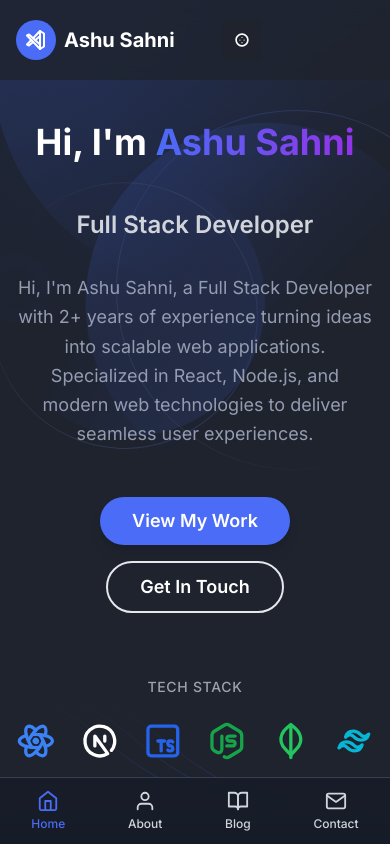
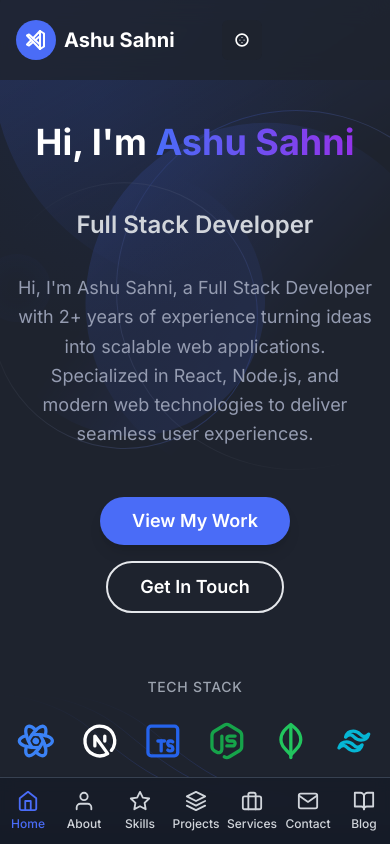
Before and after one commit to ashusahni/Ashu.dev-portfolio-, a Next.js app: page / in a window 390 px wide. Shown: the top 844 px of the page. Built offline with nearby package versions, Linux system fonts and the light colour scheme.

Commit message:
navIconMob

```diff
--- a/components/Header/index.tsx
+++ b/components/Header/index.tsx
@@ -70,7 +70,7 @@ const Header = () => {
                   onClick={handleNavToggler}
                   id="navbarToggler"
                   aria-label="Toggle Menu"
-                  className="absolute right-4 top-1/2 hidden -translate-y-1/2 rounded-lg px-3 py-[6px] ring-primary focus:ring-2 lg:block"
+                  className="hidden"
                 >
                   <span className="relative my-[6px] block h-[2px] w-[30px] bg-black transition-all duration-300 dark:bg-white">
                     {navigationToggler && "rotate-45"}
--- a/components/ui/MobileBottomNav.tsx
+++ b/components/ui/MobileBottomNav.tsx
@@ -1,19 +1,22 @@
 "use client";
 import Link from "next/link";
 import { usePathname } from "next/navigation";
-import { FiHome, FiUser, FiBookOpen, FiMail } from "react-icons/fi";
+import { FiHome, FiUser, FiBookOpen, FiMail, FiLayers, FiBriefcase, FiStar } from "react-icons/fi";
 
 const navItems = [
   { href: "/", label: "Home", icon: FiHome },
-  { href: "/about", label: "About", icon: FiUser },
-  { href: "/blog", label: "Blog", icon: FiBookOpen },
-  { href: "/contact", label: "Contact", icon: FiMail },
+  { href: "/#about", label: "About", icon: FiUser },
+  { href: "/#skills", label: "Skills", icon: FiStar },
+  { href: "/#projects", label: "Projects", icon: FiLayers },
+  { href: "/#services", label: "Services", icon: FiBriefcase },
+  { href: "/#contact", label: "Contact", icon: FiMail },
+  { href: "/blog", label: "Blog", icon: FiBookOpen }, // Dummy blog link
 ];
 
 export default function MobileBottomNav() {
   const pathname = usePathname();
   return (
-    <nav className="fixed bottom-0 left-0 right-0 z-50 bg-white/90 dark:bg-bg-color-dark/90 border-t border-gray-200 dark:border-gray-700 shadow flex justify-around items-center py-2 md:hidden backdrop-blur">
+    <nav className="fixed bottom-0 left-0 right-0 z-50 bg-white/90 dark:bg-bg-color-dark/90 border-t border-gray-200 dark:border-gray-700 shadow flex justify-around items-center py-2 md:hidden backdrop-blur overflow-x-auto">
       {navItems.map((item) => {
         const isActive = pathname === item.href || (item.href !== "/" && pathname.startsWith(item.href));
         const Icon = item.icon;
@@ -21,7 +24,7 @@ export default function MobileBottomNav() {
           <Link
             key={item.href}
             href={item.href}
-            className={`flex flex-col items-center gap-0.5 text-xs font-medium transition-colors duration-200 px-2 py-1 rounded-md
+            className={`flex flex-col items-center gap-0.5 text-xs font-medium transition-colors duration-200 px-2 py-1 rounded-md min-w-[56px]
               ${isActive ? "text-primary" : "text-gray-600 dark:text-gray-300 hover:text-primary"}
             `}
             aria-current={isActive ? "page" : undefined}
```
